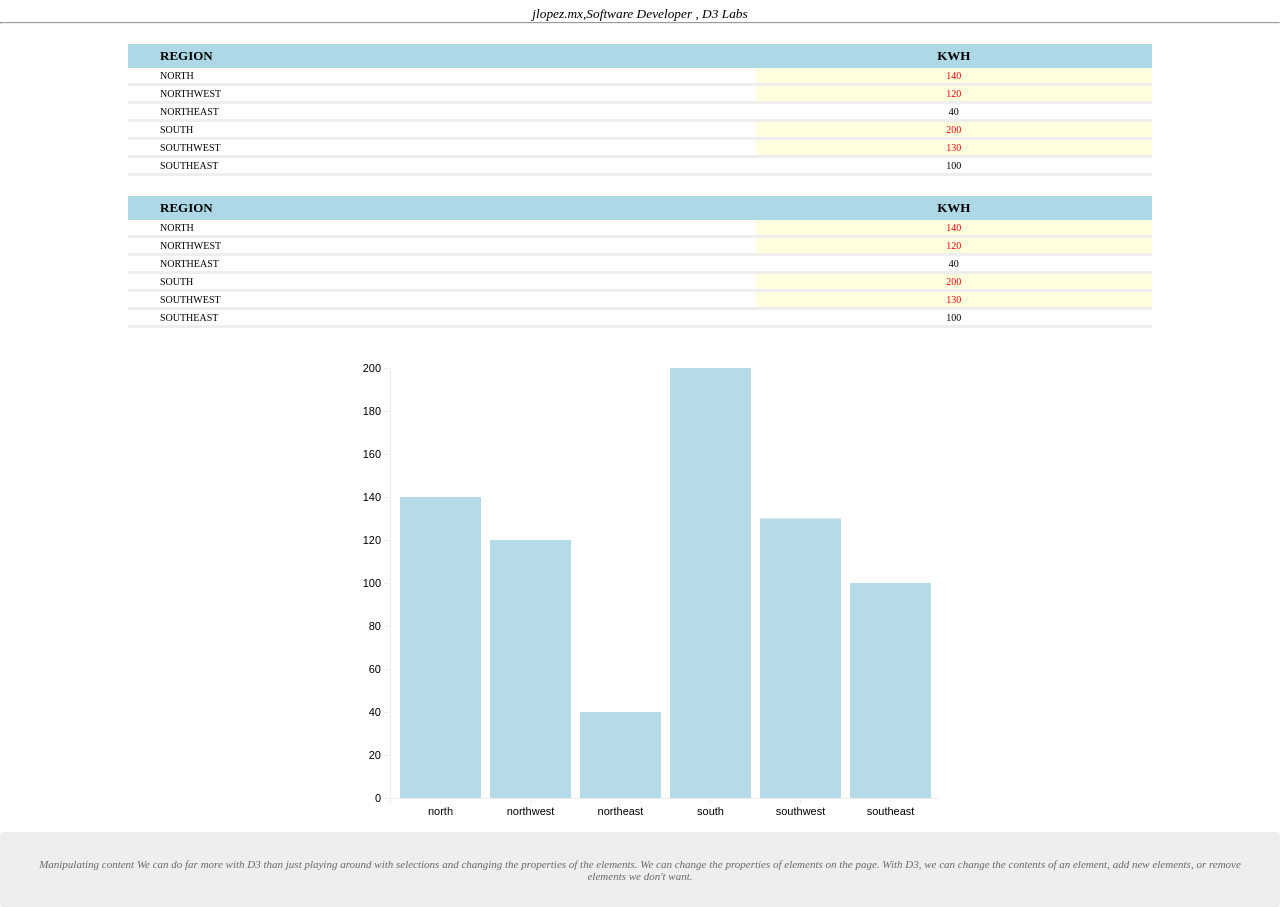
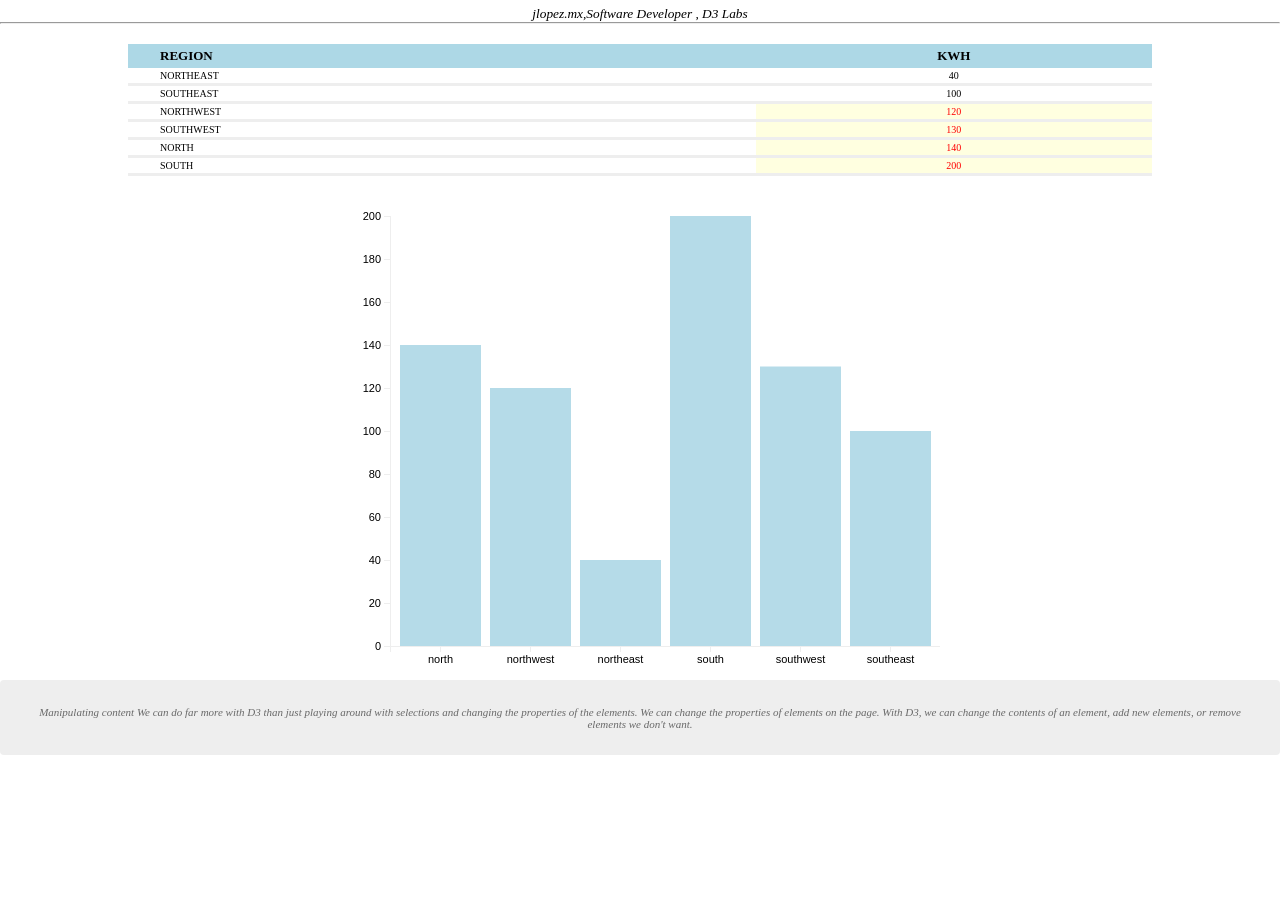
Before and after one commit to jazlopez/d3labs, a website: page index.html in a window 1280 px wide. After the commit the page ends 800 px from the top, so only its background shows below. Drawn offline with nearby package versions, Linux system fonts and the light colour scheme.

Commit message:
d3 table sort callback example

```diff
--- a/index.html
+++ b/index.html
@@ -103,10 +103,10 @@
 
         var header = [
 
-            { header: 'Region'} ,
+            {header: 'Region'},
 
 
-            { header: 'kwH'}
+            {header: 'kwH'}
 
         ];
 
@@ -119,7 +119,23 @@
 
             {region: 'northeast', y: 40, kwh: 40},
 
-            {region: 'south', y : 200, kwh: 200},
+            {region: 'south', y: 200, kwh: 200},
+
+            {region: 'southwest', y: 130, kwh: 130},
+
+            {region: 'southeast', y: 100, kwh: 100},
+        ];
+
+        var datasetA = [
+
+
+            {region: 'north', y: 140, kwh: 140},
+
+            {region: 'northwest', y: 120, kwh: 120},
+
+            {region: 'northeast', y: 40, kwh: 40},
+
+            {region: 'south', y: 200, kwh: 200},
 
             {region: 'southwest', y: 130, kwh: 130},
 
@@ -127,16 +143,57 @@
         ];
 
 
+        var datasetB = [
 
-        var d3TableFactory = function(data){
+
+            {region: 'north', y: 140, kwh: 140},
+
+            {region: 'northwest', y: 120, kwh: 120},
+
+            {region: 'northeast', y: 40, kwh: 40},
+
+            {region: 'south', y: 200, kwh: 200},
+
+            {region: 'southwest', y: 130, kwh: 130},
+
+            {region: 'southeast', y: 100, kwh: 100},
+        ];
+
+
+        var d3TableFactory = function () {
+
+            return {
+
+                header: function (names) {
+
+                    this.header = names;
+
+                    return this;
+                },
+
+                rows: function (rows) {
+
+                    this.data = rows;
+
+                    return this;
+                },
+
+                table: function () {
 
                     /**
                      * D3 how to create an HTML table
                      *
                      */
 
+                    var data = this.data;
+
+                    var header = this.header;
+
                     // capture a container
                     var tableContainer = document.querySelector('#data');
+
+                    // clean up before start
+                    d3.select(tableContainer).selectAll('table').remove();
 
                     // append table
                     var table = d3.select(tableContainer)
@@ -161,7 +218,7 @@
 
                         .append('th') // append <th>
 
-                .text(function(d){ // <th> content should output `item`.`header`
+                        .text(function (d) { // <th> content should output `item`.`header`
 
                             return d.header;
                         });
@@ -185,7 +242,7 @@
 
                     row.append('td') // for given table row append <td>
 
-                .text(function(d){ // with content (region value)
+                        .text(function (d) { // with content (region value)
 
                             return d.region;
                         });
@@ -193,7 +250,7 @@
 
                     row.append('td') // add another column <td> for kwh
 
-                .text(function(d){ // with content (kwh value)
+                        .text(function (d) { // with content (kwh value)
 
                             return d.kwh;
                         })
@@ -209,17 +266,29 @@
                             }
                         );
 
-            return {
-
-                table: table,
-
-                data: data
+                    return this;
+                    }
                 };
         };
 
-        var d3Table1 = d3TableFactory(data);
+        var d3Table1 = d3TableFactory()
 
-        var d3Table2 = d3TableFactory(data);
+            .header(header)
+
+            .rows(datasetA)
+
+            .table();
+
+        setTimeout(function(){
+
+            datasetA.sort(function(a,b){
+
+                return a.kwh > b.kwh ? 1 : -1;
+            });
+
+            d3Table1.table();
+
+        }, 2000);
 
         var
 
```
Lines whose indentation alone changed are shown as unchanged.
